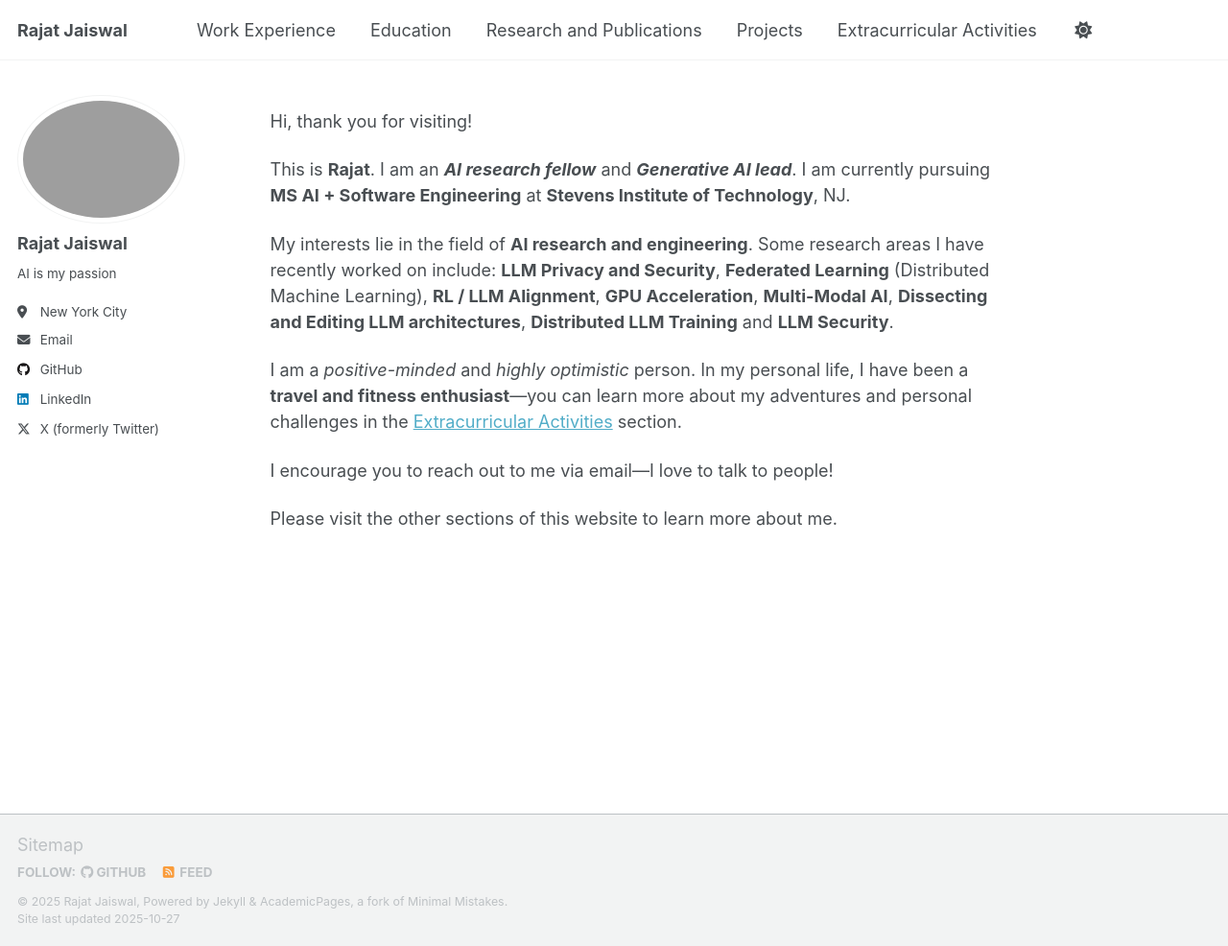
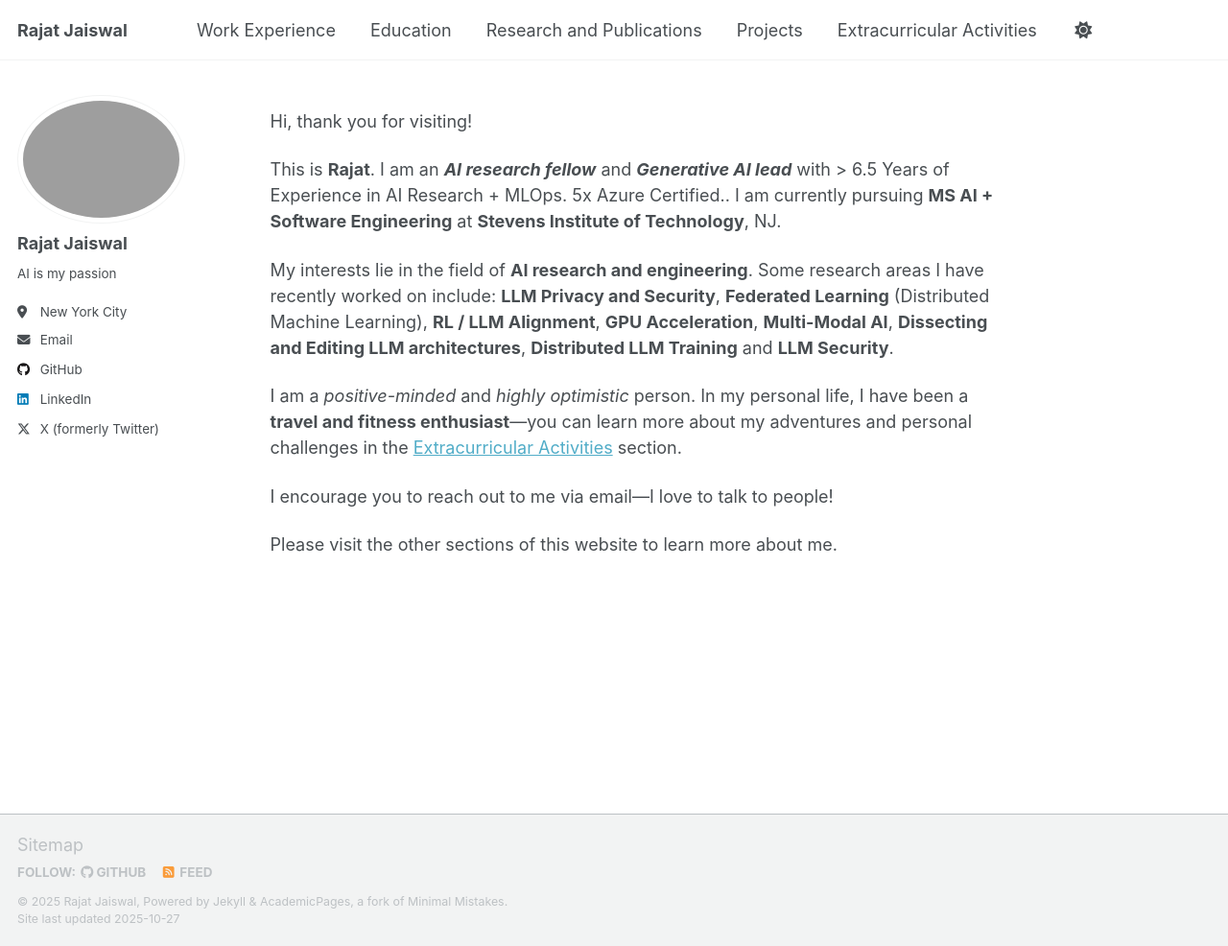
Before and after one commit to onlinerj/onlinerj.github.io, a Jekyll site: the page built from _pages/about.md, in a window 1280 px wide and 986 px high. Shown: the whole window at 96% size. Built offline with Jekyll 4.4.1, drawn with Linux system fonts in a browser that asks for light colours; a script that is not in the unit is left out.

Commit message:
Update about page content

```diff
--- a/_pages/about.md
+++ b/_pages/about.md
@@ -9,7 +9,7 @@ redirect_from:
 
 Hi, thank you for visiting!
 
-This is **Rajat**. I am an ***AI research fellow*** and ***Generative AI lead***. I am currently pursuing **MS AI + Software Engineering** at **Stevens Institute of Technology**, NJ.
+This is **Rajat**. I am an ***AI research fellow*** and ***Generative AI lead*** with > 6.5 Years of Experience in AI Research + MLOps. 5x Azure Certified.. I am currently pursuing **MS AI + Software Engineering** at **Stevens Institute of Technology**, NJ.
 
 My interests lie in the field of **AI research and engineering**. Some research areas I have recently worked on include: **LLM Privacy and Security**, **Federated Learning** (Distributed Machine Learning), **RL / LLM Alignment**, **GPU Acceleration**, **Multi-Modal AI**, **Dissecting and Editing LLM architectures**, **Distributed LLM Training** and **LLM Security**.
 
```
